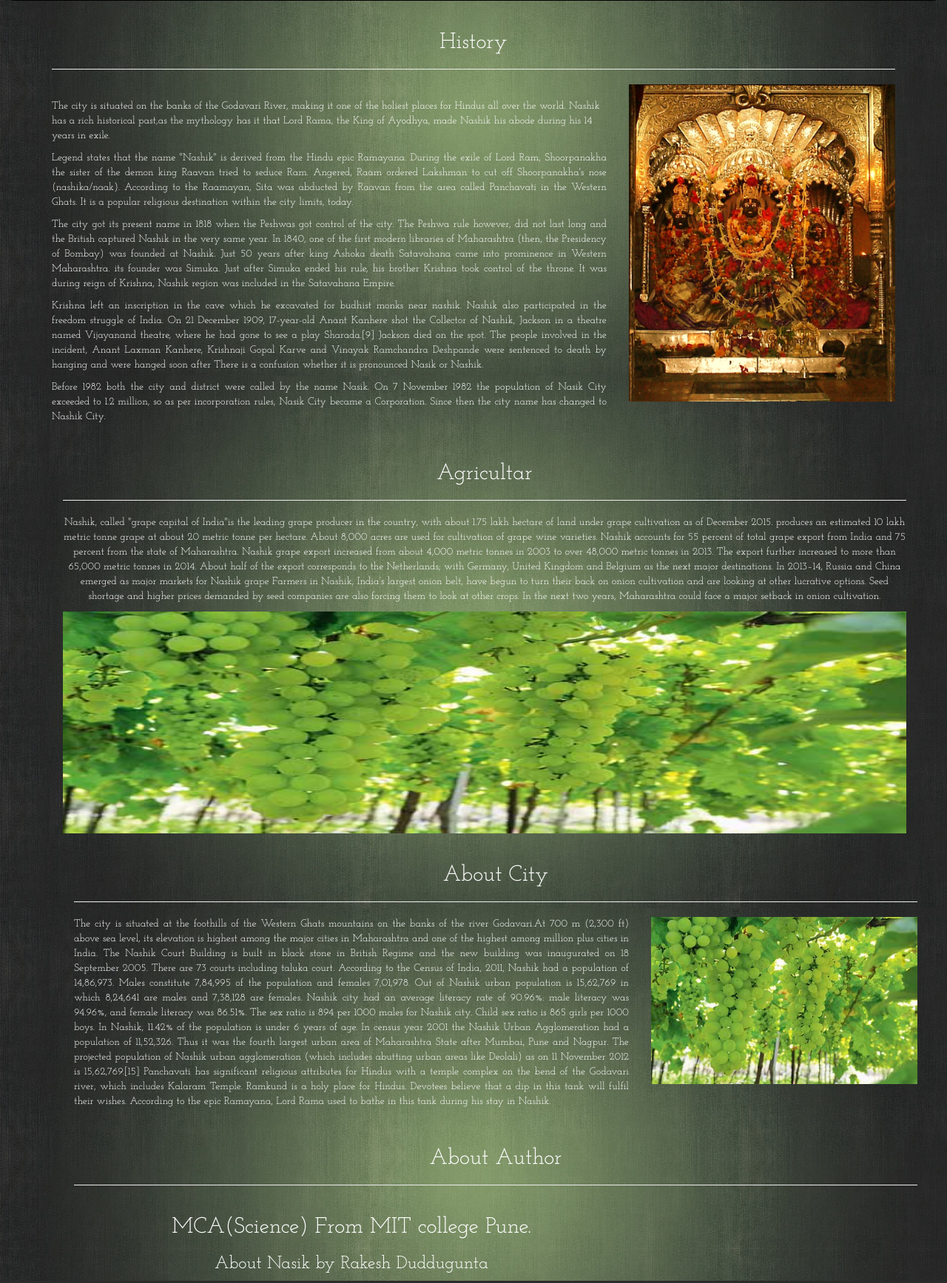
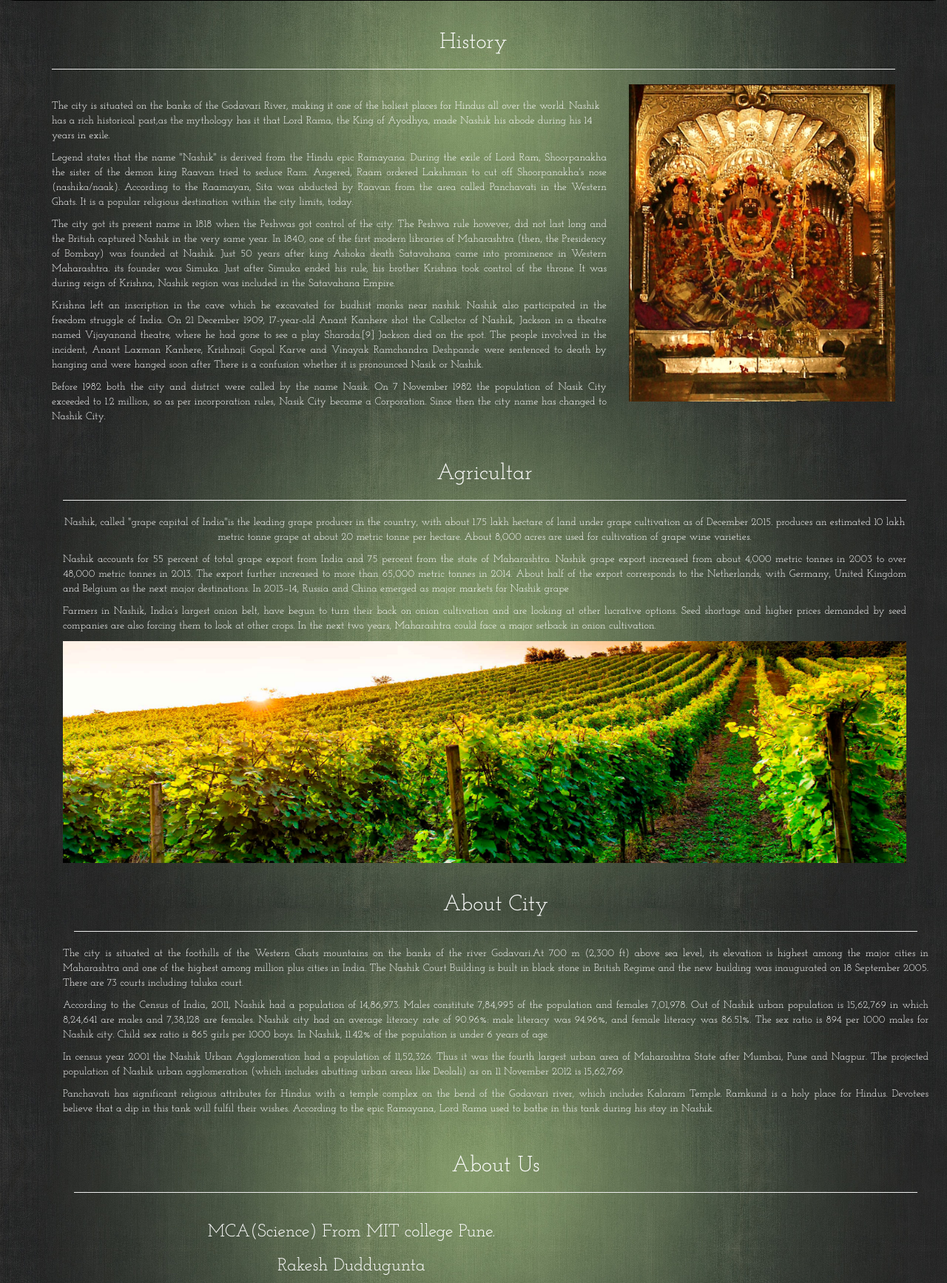
Before and after one commit to rakeshduddugunta/Nashik, a PHP site: page / in a window 1280 px wide. Shown: the part 932-2667 px from the top of the page at 74% size. Run offline with PHP 8.4, Linux system fonts and the light colour scheme.

Commit message:
Update index.php

```diff
--- a/index.php
+++ b/index.php
@@ -49,8 +49,8 @@
 
 
 <div class="w3-content w3-section" style="width: 100%; height: 400px text-align: center;border-radius: 20px;border:1px solid #000000">
-    <img class="mySlides" align="center" src="sula.jpg" style="width:100%;height: 500px">
-    <img class="mySlides" align="center" src="Black-Grapes-On-Tree.jpg" style="width:100%;height: 500px">
+    <img class="mySlides" align="center" src="images/sula.jpg" style="width:100%;height: 500px">
+    <img class="mySlides" align="center" src="images/Nashik-4G-City.jpg" style="width:100%;height: 500px">
 </div>
 
 <script>
@@ -106,7 +106,7 @@
                     Since then the city name has changed to Nashik City.</p>
             </div>
             <div class="col-sm-4">
-                <img src="Rama,_Lakshman_and_Sita_at_the_Kalaram_Temple,_Nashik.%20(1).jpg" class="img-responsive" alt="image">
+                <img src="images/Rama,_Lakshman_and_Sita_at_the_Kalaram_Temple,_Nashik.%20(1).jpg" class="img-responsive" alt="image">
             </div>
         </div><!-- End row -->
 
@@ -123,19 +123,22 @@
                         <p style="font-family: 'Josefin Slab', serif;text-align: center;color: #ffffff">Nashik, called "grape capital of India"is the leading grape producer in the country,
                             with about 1.75 lakh hectare of land under grape cultivation as of December 2015.
                             produces an estimated 10 lakh metric tonne grape at about 20 metric tonne per hectare.
-                            About 8,000 acres are used for cultivation of grape wine varieties.
+                            About 8,000 acres are used for cultivation of grape wine varieties.</p>
+                        <p>
                             Nashik accounts for 55 percent of total grape export from India and 75 percent from the state of Maharashtra.
                             Nashik grape export increased from about 4,000 metric tonnes in 2003 to over 48,000 metric tonnes in 2013.
                             The export further increased to more than 65,000 metric tonnes in 2014.
                             About half of the export corresponds to the Netherlands; with Germany, United Kingdom and Belgium as the next major destinations.
                             In 2013–14, Russia and China emerged as major markets for Nashik grape
+                            </p>
+                        <p>
                             Farmers in Nashik, India’s largest onion belt, have begun to turn their back on onion cultivation and are looking at other lucrative options.
                             Seed shortage and higher prices demanded by seed companies are also forcing them to look at other crops.
                             In the next two years, Maharashtra could face a major setback in onion cultivation.
                         </p>
                 </div><!-- End row -->
                     <div class="col-sm-12" style="float: right">
-                        <img src="Nashik.jpg" style="width: 100%;height: 300px" class="img-responsive" alt="image">
+                        <img src="images/vineyards1.jpg" style="width: 100%;height: 300px" class="img-responsive" alt="image">
                     </div>
          </div>
 
@@ -150,47 +153,45 @@
                         </div><!-- End Page Header -->
 
                         <div class="row">
-                            <div class="col-sm-8">
+
 
                                 <p>The city is situated at the foothills of the Western Ghats mountains on the banks of the river Godavari.At 700 m (2,300 ft) above sea level,
                                     its elevation is highest among the major cities in Maharashtra and one of the highest among million plus cities in India.
                                     The Nashik Court Building is built in black stone in British Regime and the new building was inaugurated on 18 September 2005.
-                                    There are 73 courts including taluka court.
+                                    There are 73 courts including taluka court.</p>
+                                <p>
                                     According to the Census of India, 2011, Nashik had a population of 14,86,973. Males constitute 7,84,995 of the population and females 7,01,978. Out of Nashik urban population is 15,62,769 in which 8,24,641 are males and 7,38,128 are females. Nashik city had an average literacy rate of 90.96%: male literacy was 94.96%, and female literacy was 86.51%.
                                     The sex ratio is 894 per 1000 males for Nashik city. Child sex ratio is 865 girls per 1000 boys.
                                     In Nashik, 11.42% of the population is under 6 years of age.
-                                    In census year 2001 the Nashik Urban Agglomeration had a population of 11,52,326.
+                                </p>
+                                  <p> In census year 2001 the Nashik Urban Agglomeration had a population of 11,52,326.
                                     Thus it was the fourth largest urban area of Maharashtra State after Mumbai, Pune and Nagpur.
                                     The projected population of Nashik urban agglomeration
-                                    (which includes abutting urban areas like Deolali) as on 11 November 2012 is 15,62,769.[15]
-
+                                    (which includes abutting urban areas like Deolali) as on 11 November 2012 is 15,62,769.
+                                      </p>
+                                    <p>
                                     Panchavati has significant religious attributes for Hindus with a temple complex on the bend of the Godavari river, which includes Kalaram Temple.
                                     Ramkund is a holy place for Hindus. Devotees believe that a dip in this tank will fulfil their wishes. According to the epic Ramayana, Lord Rama used to bathe in this tank during his stay in Nashik.
+                                    </p>
 
-                            </div>
-                            <div class="col-sm-4">
-                                <img src="Nashik.jpg" class="img-responsive" alt="image">
-                            </div>
+
                         </div><!-- End row -->
 
 
-
-
-
-
-
-
-
-
 <div class="page-header" id="aboutauthor">
-    <h2 style="font-family: 'Josefin Slab', serif;color: #ffffff">About Author</h2>
+    <h2 style="font-family: 'Josefin Slab', serif;color: #ffffff">About Us</h2>
 </div><!-- End Page Header -->
 
 <div class="row">
     <div class="col-sm-8">
-        <h2 style="font-family: 'Josefin Slab', serif;color: #ffffff"> MCA(Science) From MIT college Pune.</h2>
-        <h3 style="font-family: 'Josefin Slab', serif;color: #ffffff">About Nasik by Rakesh Duddugunta </h3>
+        <h3 style="font-family: 'Josefin Slab', serif;color: #ffffff"> MCA(Science) From MIT college Pune.</h3>
+        <h3 style="font-family: 'Josefin Slab', serif;color: #ffffff">Rakesh Duddugunta </h3>
+
     </div>
+
 </div><!-- End row -->
+
+
+
 </body>
 </html>
```
